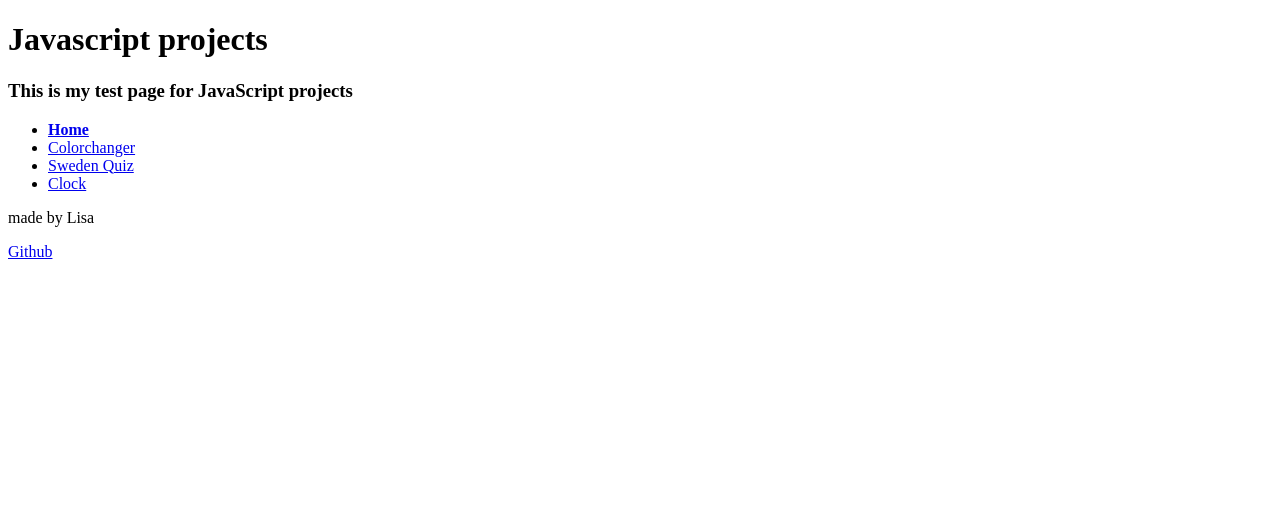
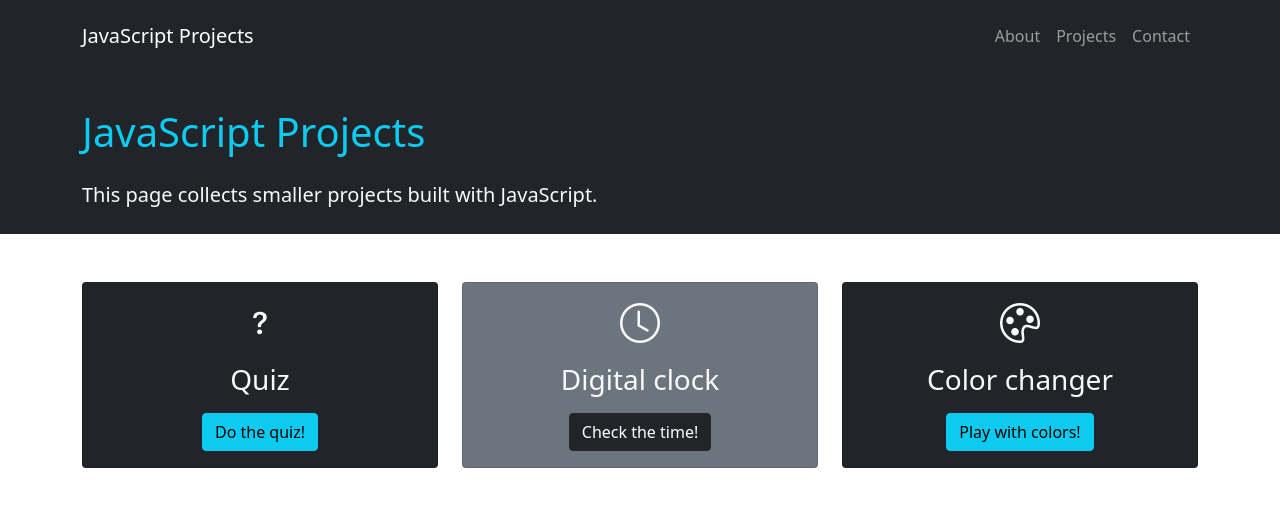
Before and after one commit to LisaBeverborg/Javascript-Mini-Projects, a plain HTML site: page index.html in a window 1280 px wide. Drawn offline with nearby package versions, Linux system fonts and the light colour scheme.

Commit message:
update main page

```diff
--- a/index.html
+++ b/index.html
@@ -4,24 +4,120 @@
     <meta charset="UTF-8" />
     <meta name="viewport" content="width=device-width, initial-scale=1.0" />
     <title>Javascript projects</title>
-    <script src="https://ajax.googleapis.com/ajax/libs/jquery/3.5.1/jquery.min.js"></script>
+    <meta name="viewport" content="width=device-width, initial-scale=1.0" />
+    <link
+      href="https://cdn.jsdelivr.net/npm/bootstrap@5.0.1/dist/css/bootstrap.min.css"
+      rel="stylesheet"
+      integrity="sha384-+0n0xVW2eSR5OomGNYDnhzAbDsOXxcvSN1TPprVMTNDbiYZCxYbOOl7+AMvyTG2x"
+      crossorigin="anonymous"
+    />
+    <link
+      rel="stylesheet"
+      href="https://cdn.jsdelivr.net/npm/bootstrap-icons@1.3.0/font/bootstrap-icons.css"
+    />
+    <link rel="stylesheet" href="styles.css" />
   </head>
   <body>
-    <h1>Javascript projects</h1>
-    <h3>This is my test page for JavaScript projects</h3>
     <!--Nav bar-->
-    <div id="nav-placeholder"></div>
+    <nav class="navbar navbar-expand-lg bg-dark navbar-dark py-3 fixed-top">
+      <div class="container">
+        <a href="#" class="navbar-brand">JavaScript Projects</a>
 
-    <script>
-      $(function () {
-        $("#nav-placeholder").load("nav.html");
-      });
-    </script>
-    <!--end Nav bar-->
+        <button
+          class="navbar-toggler"
+          type="button"
+          data-bs-toggle="collapse"
+          data-bs-target="#navmenu"
+        >
+          <span class="navbar-toggler-icon"></span>
+        </button>
 
-    <footer>
+        <div class="collapse navbar-collapse" id="navmenu">
+          <ul class="navbar-nav ms-auto">
+            <li class="nav-item">
+              <a href="#about" class="nav-link">About</a>
+            </li>
+            <li class="nav-item">
+              <a href="#projects" class="nav-link">Projects</a>
+            </li>
+            <li class="nav-item">
+              <a href="#contact" class="nav-link">Contact</a>
+            </li>
+          </ul>
+        </div>
+      </div>
+    </nav>
+
+    <!-- Showcase -->
+    <section
+      class="bg-dark text-light p-5 p-lg-0 pt-lg-5 text-center text-sm-start"
+    >
+      <div class="container">
+        <div class="d-sm-flex align-items-center justify-content-between">
+          <div>
+            <h1 class="text-info">JavaScript Projects</h1>
+            <p class="lead my-4">
+              This page collects smaller projects built with JavaScript.
+            </p>
+          </div>
+        </div>
+      </div>
+    </section>
+
+    <!-- Boxes -->
+    <section class="p-5">
+      <div class="container">
+        <div class="row text-center g-4">
+          <div class="col-md">
+            <div class="card bg-dark text-light">
+              <div class="card-body text-center">
+                <div class="h1 mb-3">
+                  <i class="bi bi-question"></i>
+                </div>
+                <h3 class="card-title mb-3">Quiz</h3>
+                <a href="Quiz/quiz.html" class="btn btn-info">Do the quiz!</a>
+              </div>
+            </div>
+          </div>
+          <div class="col-md">
+            <div class="card bg-secondary text-light">
+              <div class="card-body text-center">
+                <div class="h1 mb-3">
+                  <i class="bi bi-clock"></i>
+                </div>
+                <h3 class="card-title mb-3">Digital clock</h3>
+                <a href="Clock/clock.html" class="btn btn-dark"
+                  >Check the time!</a
+                >
+              </div>
+            </div>
+          </div>
+          <div class="col-md">
+            <div class="card bg-dark text-light">
+              <div class="card-body text-center">
+                <div class="h1 mb-3">
+                  <i class="bi bi-palette"></i>
+                </div>
+                <h3 class="card-title mb-3">Color changer</h3>
+                <a href="Colorchanger/colorchanger.html" class="btn btn-info"
+                  >Play with colors!</a
+                >
+              </div>
+            </div>
+          </div>
+        </div>
+      </div>
+    </section>
+
+    <!-- <footer>
       <p>made by Lisa</p>
       <a href="https://github.com/iths-lisa-beverborg/my-games"> Github </a>
     </footer>
+  -->
+    <script
+      src="https://cdn.jsdelivr.net/npm/bootstrap@5.0.1/dist/js/bootstrap.bundle.min.js"
+      integrity="sha384-gtEjrD/SeCtmISkJkNUaaKMoLD0//ElJ19smozuHV6z3Iehds+3Ulb9Bn9Plx0x4"
+      crossorigin="anonymous"
+    ></script>
   </body>
 </html>
--- a/nav.html
+++ /dev/null
@@ -1,10 +0,0 @@
-<nav>
-  <ul>
-    <li>
-      <a href="index.html"><strong>Home</strong></a>
-    </li>
-    <li><a href="./Colorchanger/colorchanger.html">Colorchanger</a></li>
-    <li><a href="./Quiz/quiz.html">Sweden Quiz</a></li>
-    <li><a href="./Clock/clock.html">Clock</a></li>
-  </ul>
-</nav>
--- /dev/null
+++ b/styles.css
@@ -0,0 +1,11 @@
+body::before {
+  display: block;
+  content: "";
+  height: 60px;
+}
+
+@media (min-width: 768px) {
+  .news-input {
+    width: 50%;
+  }
+}
```
